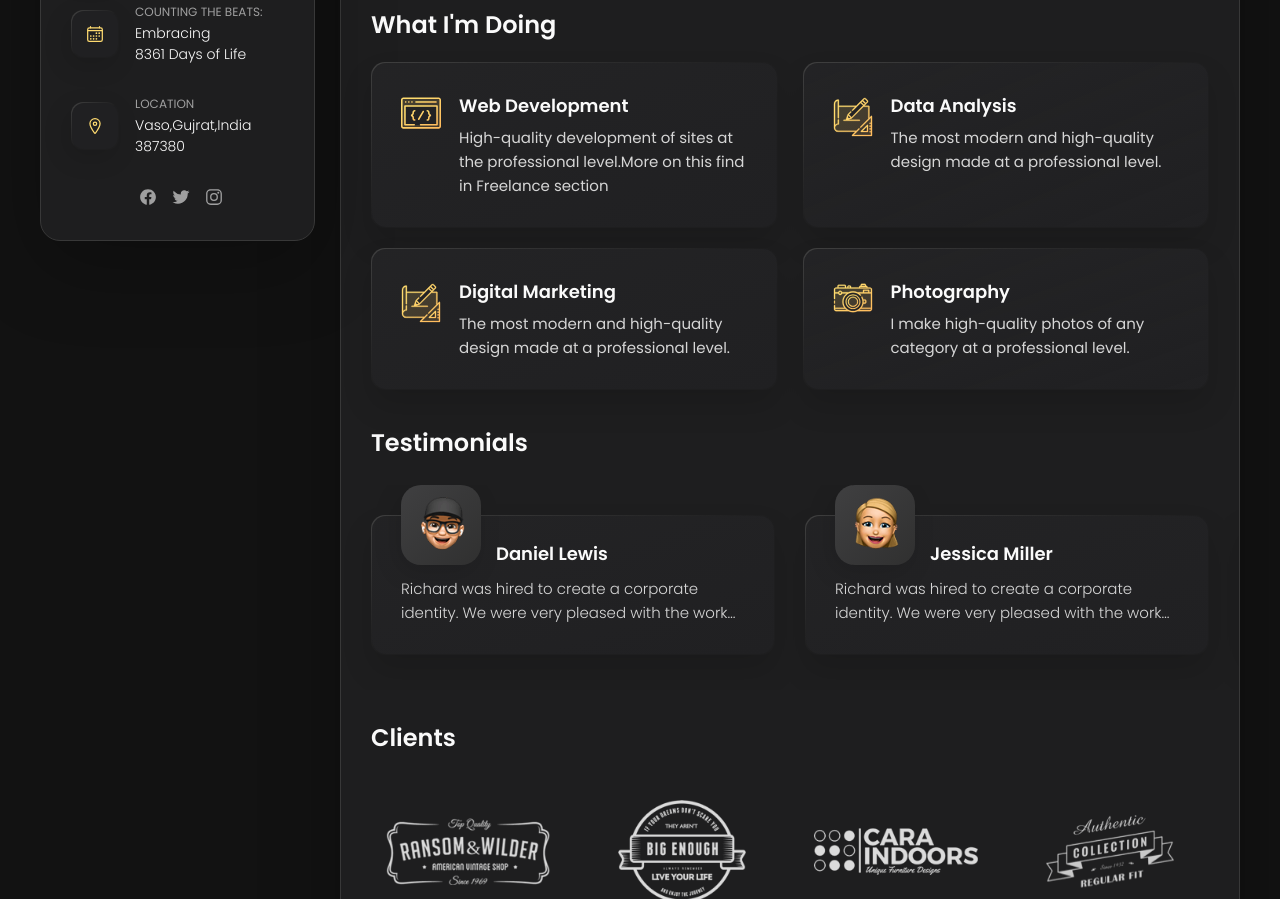
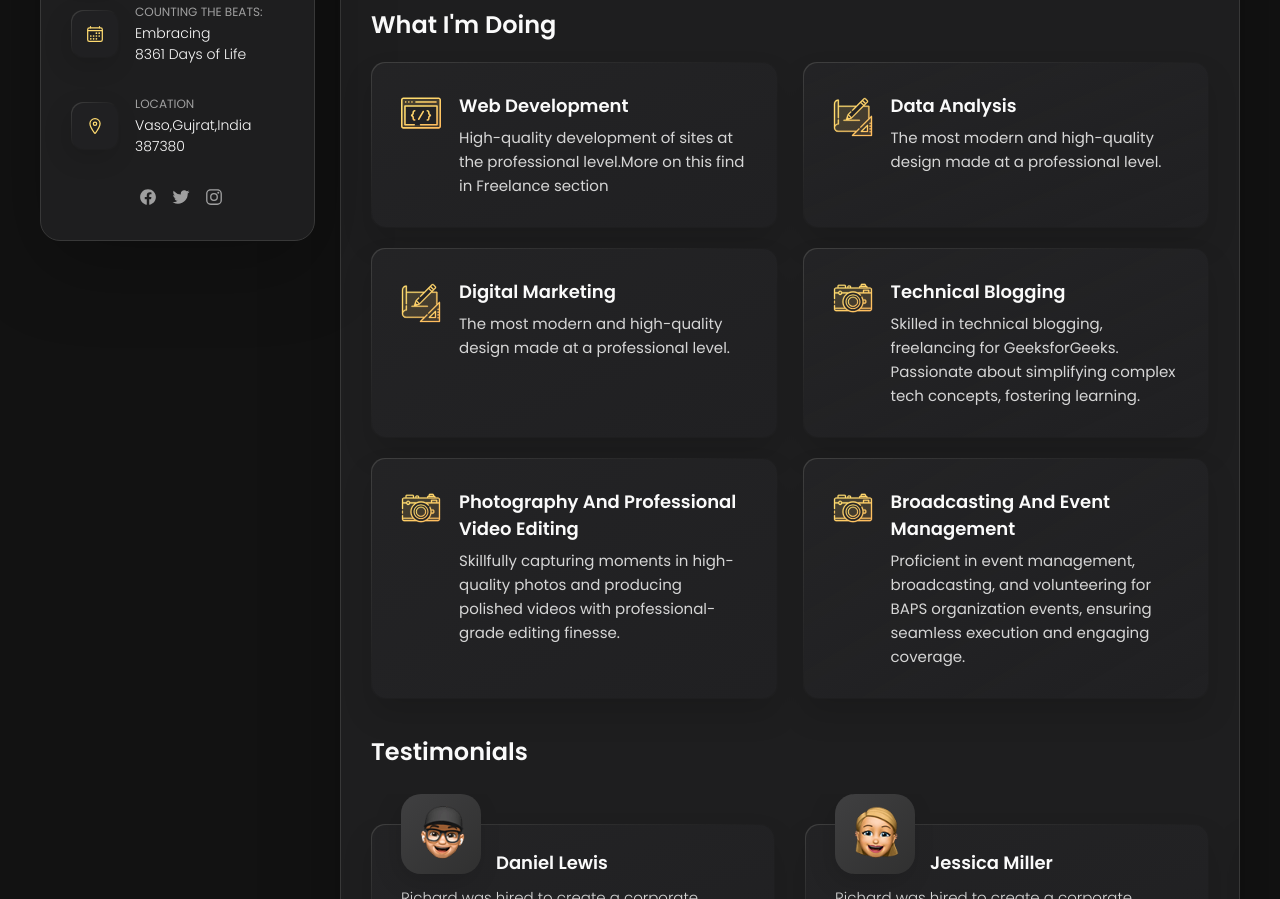
Before and after one commit to B2-krunalrana/portfolio, a plain HTML site: page index.html in a window 1280 px wide. Shown: the part 593-1492 px from the top of the page. Drawn offline with nearby package versions, Linux system fonts and the light colour scheme.

Commit message:
Update index.html

```diff
--- a/index.html
+++ b/index.html
@@ -314,6 +314,20 @@
               </div>
 
             </li> -->
+            <li class="service-item">
+
+              <div class="service-icon-box">
+                <img src="./assets/images/icon-photo.svg" alt="camera icon" width="40">
+              </div>
+
+              <div class="service-content-box">
+                <h4 class="h4 service-item-title">Technical Blogging </h4>
+
+                <p class="service-item-text">
+                  Skilled in technical blogging, freelancing for GeeksforGeeks. Passionate about simplifying complex tech concepts, fostering learning.
+                </p>
+              </div>
+            </li>
 
             <li class="service-item">
 
@@ -322,10 +336,28 @@
               </div>
 
               <div class="service-content-box">
-                <h4 class="h4 service-item-title">Photography</h4>
+                <h4 class="h4 service-item-title">
+                  Photography and Professional Video Editing</h4>
 
                 <p class="service-item-text">
-                  I make high-quality photos of any category at a professional level.
+                  Skillfully capturing moments in high-quality photos and producing polished videos with professional-grade editing finesse.
+                </p>
+              </div>
+
+            </li>
+
+            <li class="service-item">
+
+              <div class="service-icon-box">
+                <img src="./assets/images/icon-photo.svg" alt="camera icon" width="40">
+              </div>
+
+              <div class="service-content-box">
+                <h4 class="h4 service-item-title">
+                  Broadcasting and Event Management</h4>
+
+                <p class="service-item-text">
+                  Proficient in event management, broadcasting, and volunteering for BAPS organization events, ensuring seamless execution and engaging coverage.
                 </p>
               </div>
 
@@ -433,6 +465,8 @@
 
               </div>
             </li>
+
+
 
           </ul>
 
```
